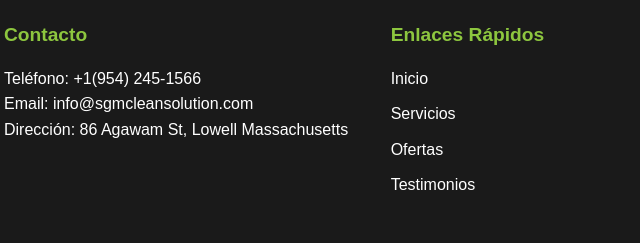
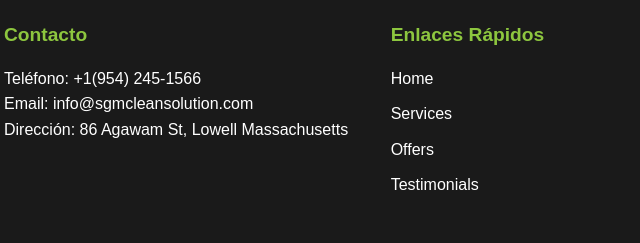
Before and after one commit to Dijova/web, a plain HTML site: page index.html in a window 1280 px wide. Shown: the part 4302-4545 px from the top of the page, 56-696 px from the left. Drawn offline with Linux system fonts and the light colour scheme; files whose address does not match are found by name.

Commit message:
Update index.html

```diff
--- a/index.html
+++ b/index.html
@@ -244,10 +244,10 @@
                 <div class="footer-section">
                     <h3>Enlaces Rápidos</h3>
                     <ul>
-                        <li><a href="#inicio">Inicio</a></li>
-                        <li><a href="#servicios">Servicios</a></li>
-                        <li><a href="#ofertas">Ofertas</a></li>
-                        <li><a href="#testimonios">Testimonios</a></li>
+                        <li><a href="#inicio">Home</a></li>
+                        <li><a href="#servicios">Services</a></li>
+                        <li><a href="#ofertas">Offers</a></li>
+                        <li><a href="#testimonios">Testimonials</a></li>
                     </ul>
                 </div>
                 <div class="footer-section">
```
